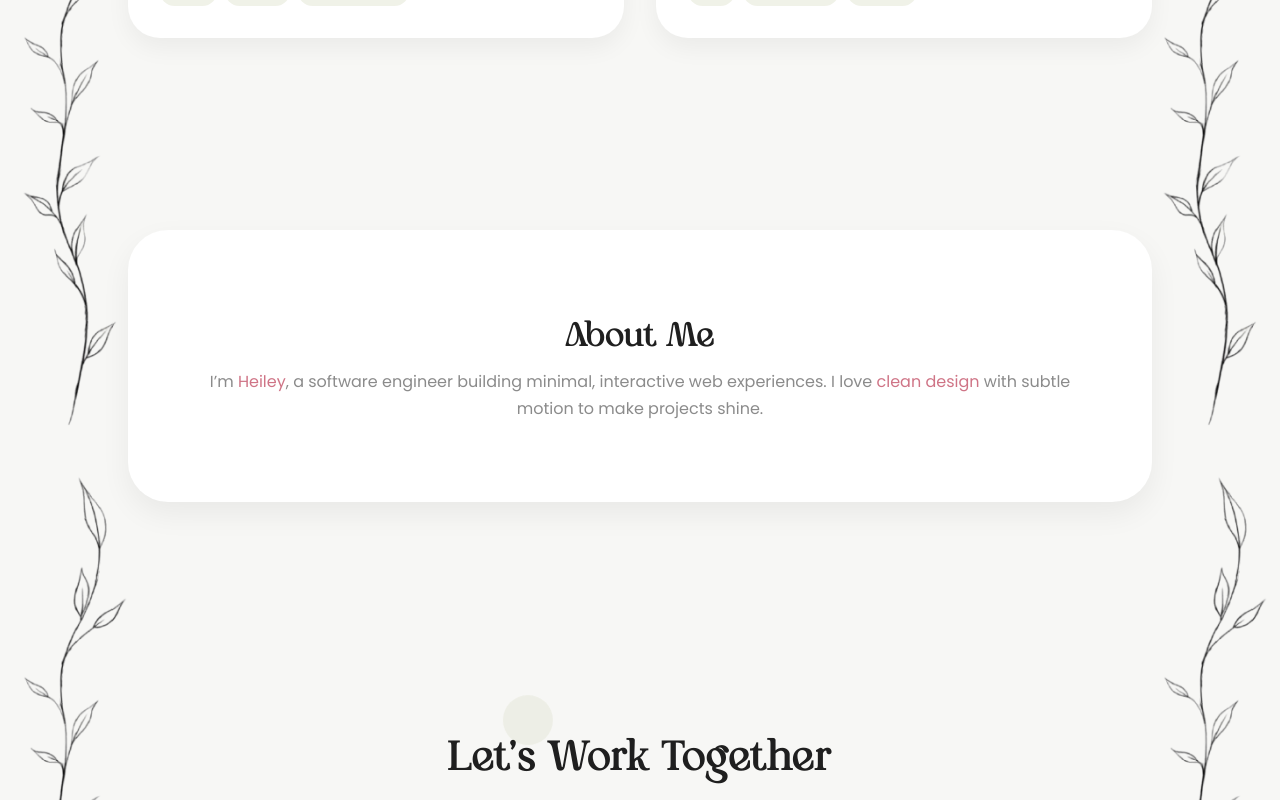
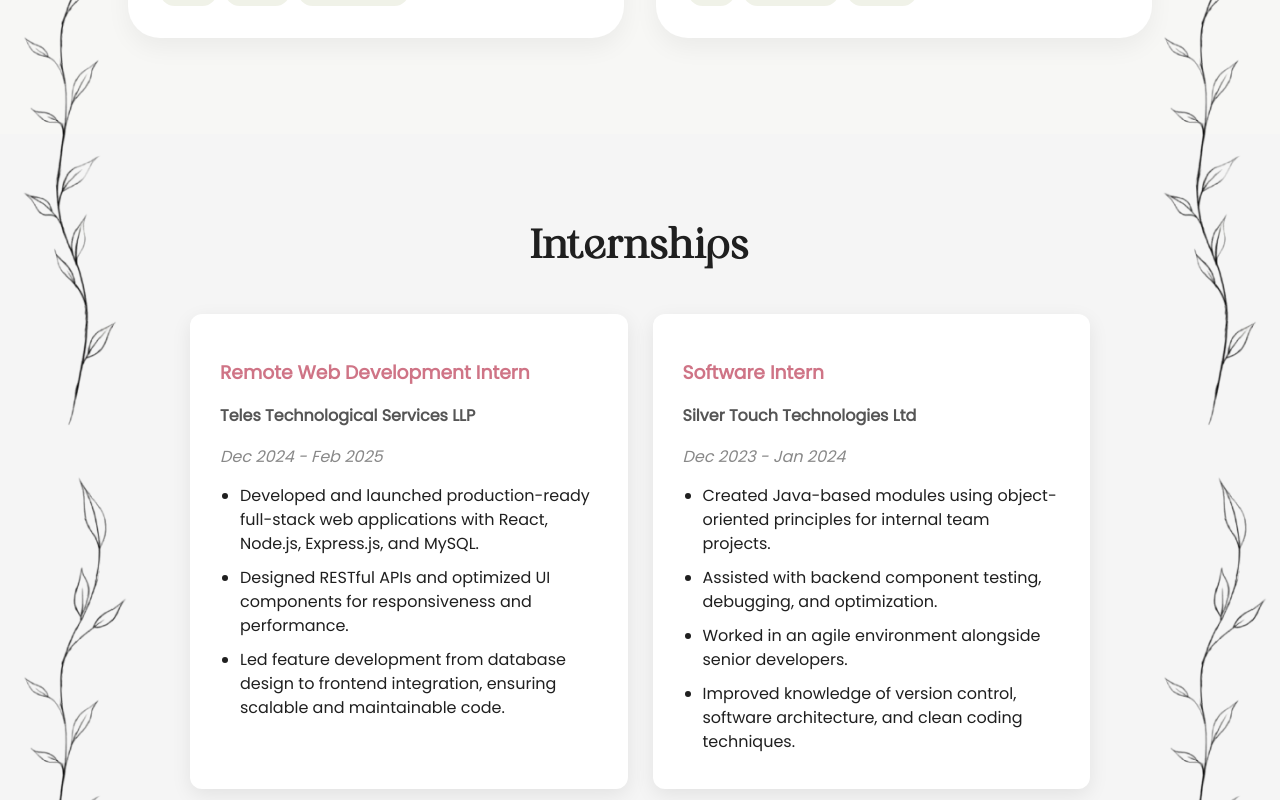
Before and after one commit to shortbunny/heileyjoshi, a React (Vite) app: page / in a window 1280 px wide. Shown: the part 1480-2280 px from the top of the page. Built offline with nearby package versions, Linux system fonts and the light colour scheme.

Commit message:
added internships

```diff
--- a/src/components/Home.jsx
+++ b/src/components/Home.jsx
@@ -14,6 +14,25 @@ const Home = () => {
         ))}
       </div>
     </Link>
+  );
+
+  const InternshipCard = ({ role, company, duration, points }) => (
+    <motion.div
+      className="internship-card"
+      initial={{ opacity: 0, y: 20 }}
+      whileInView={{ opacity: 1, y: 0 }}
+      viewport={{ once: true, amount: 0.2 }}
+      transition={{ duration: 0.6 }}
+    >
+      <h3>{role}</h3>
+      <p className="company">{company}</p>
+      <p className="duration">{duration}</p>
+      <ul>
+        {points.map((point, i) => (
+          <li key={i}>{point}</li>
+        ))}
+      </ul>
+    </motion.div>
   );
 
   return (
@@ -90,6 +109,36 @@ const Home = () => {
           />
         </div>
 
+      </section>
+
+      {/* INTERNSHIPS */}
+      <section id="internships" className="internships">
+        <h2 className="section-title">Internships</h2>
+
+        <div className="internship-grid">
+          <InternshipCard
+            role="Remote Web Development Intern"
+            company="Teles Technological Services LLP"
+            duration="Dec 2024 - Feb 2025"
+            points={[
+              "Developed and launched production-ready full-stack web applications with React, Node.js, Express.js, and MySQL.",
+              "Designed RESTful APIs and optimized UI components for responsiveness and performance.",
+              "Led feature development from database design to frontend integration, ensuring scalable and maintainable code."
+            ]}
+          />
+
+          <InternshipCard
+            role="Software Intern"
+            company="Silver Touch Technologies Ltd"
+            duration="Dec 2023 - Jan 2024"
+            points={[
+              "Created Java-based modules using object-oriented principles for internal team projects.",
+              "Assisted with backend component testing, debugging, and optimization.",
+              "Worked in an agile environment alongside senior developers.",
+              "Improved knowledge of version control, software architecture, and clean coding techniques."
+            ]}
+          />
+        </div>
       </section>
 
       {/* ABOUT */}
--- a/src/index.css
+++ b/src/index.css
@@ -778,3 +778,63 @@ html {
     margin-left: 1rem;
   }
 }
+
+.internships {
+  padding: 60px 20px;
+  background-color: #f5f5f5;
+}
+
+.internships .section-title {
+  font-family: var(--font-display);
+  font-size: 2.5rem;
+  text-align: center;
+  margin-bottom: 3rem;
+  letter-spacing: 0.05em;
+  color: var(--text);
+}
+
+.internship-grid {
+  display: grid;
+  grid-template-columns: repeat(auto-fit, minmax(320px, 1fr));
+  gap: 25px;
+  max-width: 900px;
+  margin: 0 auto;
+}
+
+.internship-card {
+  background: white;
+  border-radius: 12px;
+  padding: 25px 30px;
+  box-shadow: 0 6px 20px rgba(0, 0, 0, 0.08);
+  transition: transform 0.3s ease;
+}
+
+.internship-card:hover {
+  transform: translateY(-5px);
+}
+
+.internship-card h3 {
+  margin-bottom: 5px;
+  color: var(--rose);
+}
+
+.internship-card .company {
+  font-weight: bold;
+  color: #555;
+}
+
+.internship-card .duration {
+  font-style: italic;
+  color: #888;
+  margin-bottom: 15px;
+}
+
+.internship-card ul {
+  padding-left: 20px;
+  margin: 0;
+}
+
+.internship-card li {
+  margin-bottom: 10px;
+  line-height: 1.5;
+}
```
Also changed, not shown: 5 other files (tests, documents, lock files or other folders).
